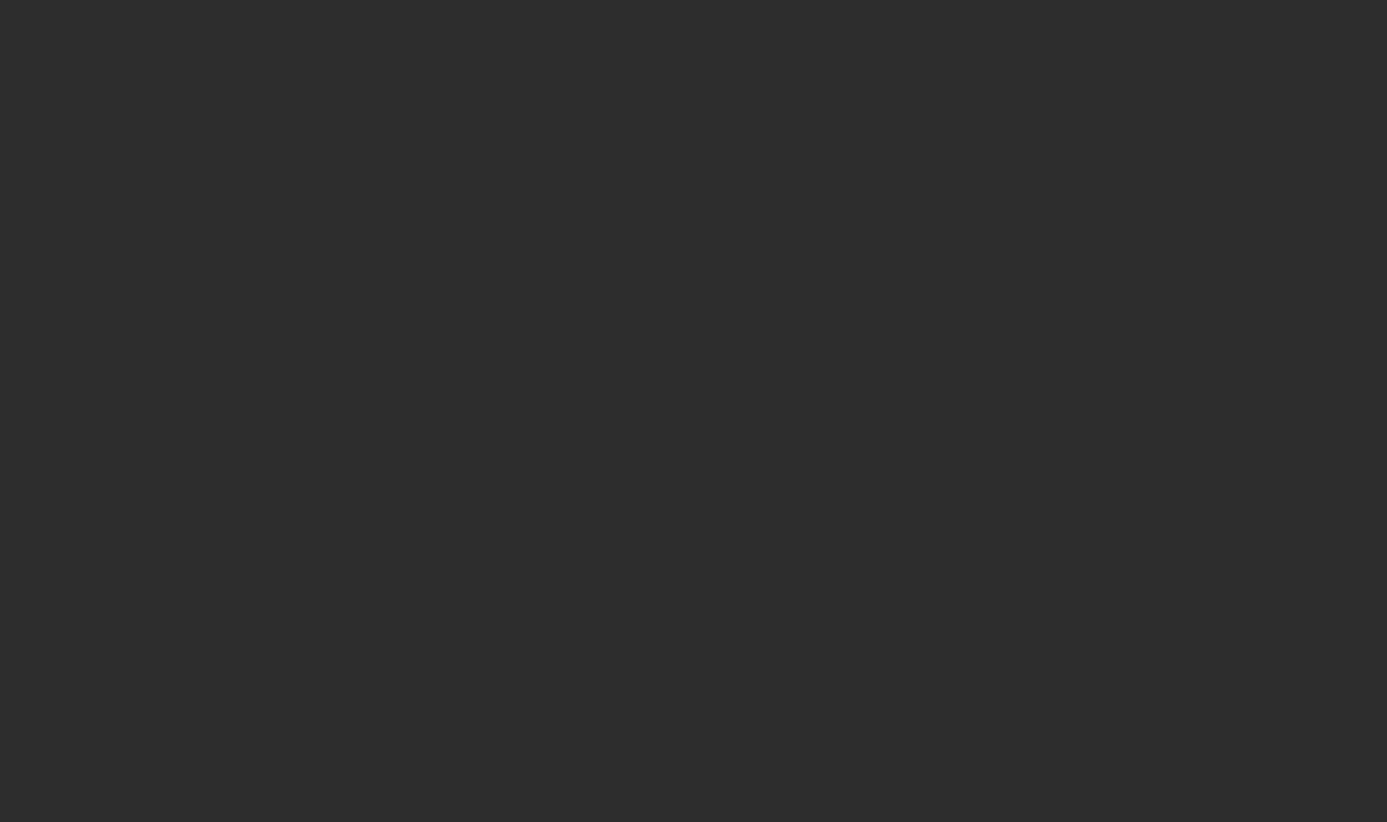
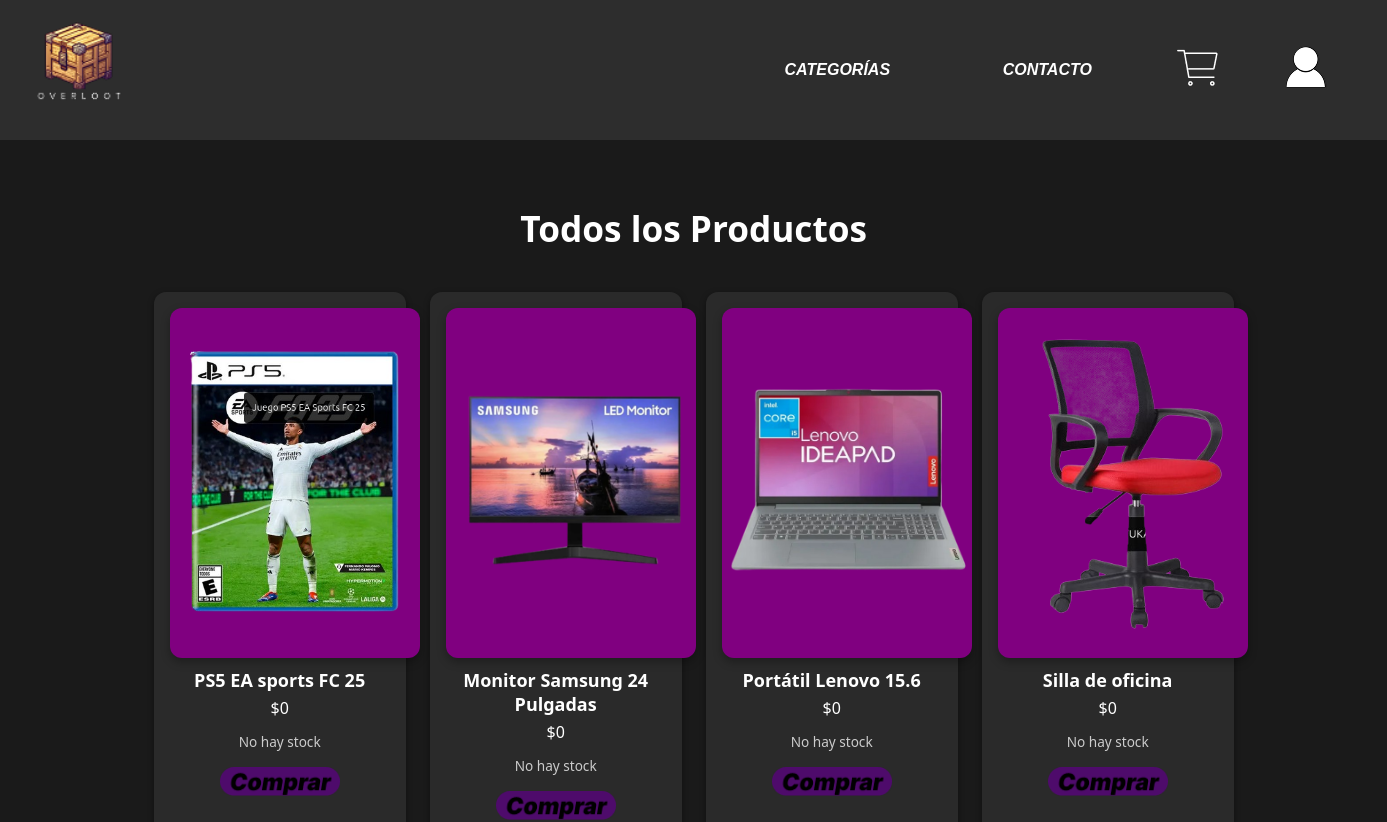
Before and after one commit to grupo-2A/Frontedc, a React (Vite) app: page /AllProductos in a window 1280 px wide. Before the commit this address had no page. Shown: the top 822 px of the page, 1387 px wide, since content can reach past the window. Before the commit the page ends 800 px from the top, so only its background shows below. Built offline with nearby package versions, Linux system fonts and the light colour scheme; no server answers.

Commit message:
actualización de codigo

```diff
--- a/src/components/Productos.jsx
+++ b/src/components/Productos.jsx
@@ -2,26 +2,21 @@
 import axios from 'axios';
 import './productos.css';
 
+// Productos locales con imágenes
 const productosLocales = [
-  { id: 3, nombre: "PS5 EA sports FC 25", imagen: '/images/destacados/fifa.png', precio: 319900 },
-  { id: 4, nombre: "Monitor Samsung 24 Pulgadas", imagen: '/images/destacados/monitor.png', precio: 449900 },
-  { id: 5, nombre: "Portátil Lenovo 15.6 ", imagen: '/images/destacados/portatil.png', precio: 2349900 },
-  { id: 6, nombre: "Silla de oficina", imagen: '/images/destacados/sillaof.png', precio: 579900 },
-  { id: 7, nombre: "Esferas del Dragón DBZ", imagen: '/images/destacados/esfera.png', precio: 199900 },
-  { id: 8, nombre: "Funko Pop! One Piece - Roronoa", imagen: '/images/destacados/zoro.png', precio: 89900 },
-  { id: 9, nombre: "Reproductor MP5 Genérico", imagen: '/images/destacados/game.png', precio: 159900 },
-  { id: 10, nombre: "Tarjeta Grafica GT210", imagen: '/images/destacados/tarjeta.png', precio: 259900 }
+  { imagen: '/images/destacados/fifa.png', nombre: "PS5 EA sports FC 25" },
+  { imagen: '/images/destacados/monitor.png', nombre: "Monitor Samsung 24 Pulgadas" },
+  { imagen: '/images/destacados/portatil.png', nombre: "Portátil Lenovo 15.6 " },
+  { imagen: '/images/destacados/sillaof.png', nombre: "Silla de oficina" },
+  { imagen: '/images/destacados/esfera.png', nombre: "Esferas del Dragón DBZ" },
+  { imagen: '/images/destacados/zoro.png', nombre: "Funko Pop! One Piece - Roronoa" },
+  { imagen: '/images/destacados/game.png', nombre: "Reproductor MP5 Genérico" },
+  { imagen: '/images/destacados/tarjeta.png', nombre: "Tarjeta Grafica GT210" }
 ];
 
-const normalizarNombre = (nombre) =>
-  nombre.toLowerCase()
-    .replace(/["']/g, '') // elimina comillas
-    .replace(/[^a-z0-9 ]/gi, '') // elimina símbolos especiales
-    .replace(/\s+/g, ' ') // unifica espacios
-    .trim();
-
+// Tarjeta individual del producto
 const ProductCard = ({ producto }) => {
-  const { cantidad } = producto;
+  const { nombre, imagen, precio, cantidad } = producto;
 
   let textoStock;
   if (cantidad > 10) {
@@ -35,10 +30,10 @@
   return (
     <div style={{ textAlign: 'center' }}>
       <div className="cuadro-morado">
-        <img src={producto.imagen} alt={producto.nombre} width={120} />
+        <img src={imagen} alt={nombre} width={120} />
       </div>
-      <p className="texto-producto">{producto.nombre}</p>
-      <p className="texto-precio">${producto.precio.toLocaleString()}</p>
+      <p className="texto-producto">{nombre}</p>
+      <p className="texto-precio">${precio.toLocaleString('es-CO')}</p>
       <p className="texto-stock">{textoStock}</p>
       <button className="boton-comprar">Comprar</button>
     </div>
@@ -49,19 +44,19 @@
   const [productos, setProductos] = useState([]);
 
   useEffect(() => {
-    axios.get('http://localhost:8000/productosc/')
+    axios.get('http://localhost:8000/productos/')
       .then(res => {
-        console.log("Respuesta del backend:", res.data);
         const productosDB = res.data;
 
+        // Mapear productos locales con sus datos del backend por nombre
         const combinados = productosLocales.map(local => {
-          const nombreLocal = normalizarNombre(local.nombre);
           const encontrado = productosDB.find(p =>
-            normalizarNombre(p.nombre) === nombreLocal
+            p.nombre.trim().toLowerCase() === local.nombre.trim().toLowerCase()
           );
 
           return {
             ...local,
+            precio: encontrado ? encontrado.precio : 0,
             cantidad: encontrado ? encontrado.cantidad : 0
           };
         });
@@ -69,12 +64,13 @@
         setProductos(combinados);
       })
       .catch(err => {
-        console.error("Error al cargar los productos desde la API:", err);
-        const sinStock = productosLocales.map(p => ({ ...p, cantidad: 0 }));
-        setProductos(sinStock);
+        console.error("Error al cargar productos desde el backend:", err);
+        const sinDatos = productosLocales.map(p => ({ ...p, precio: 0, cantidad: 0 }));
+        setProductos(sinDatos);
       });
   }, []);
 
+  // Mostrar productos en filas de 4
   return (
     <div>
       {productos.reduce((rows, producto, index) => {
@@ -83,7 +79,7 @@
         return rows;
       }, []).map((fila, i) => (
         <div key={i} style={{ display: 'flex', justifyContent: 'center', gap: '20px', marginBottom: '40px' }}>
-          {fila.map(p => <ProductCard key={p.id} producto={p} />)}
+          {fila.map((p, index) => <ProductCard key={index} producto={p} />)}
         </div>
       ))}
     </div>
--- a/src/pages/Admin/Admin.css
+++ b/src/pages/Admin/Admin.css
@@ -1,3 +1,14 @@
+/* Oculta flechas de los input tipo number */
+input[type=number]::-webkit-outer-spin-button,
+input[type=number]::-webkit-inner-spin-button {
+  -webkit-appearance: none;
+  margin: 0;
+}
+
+input[type=number] {
+  -moz-appearance: textfield; /* Firefox */
+}
+
 /* Admin.css */
 .admin-panel {
   max-width: 800px;
@@ -36,7 +47,8 @@
   margin-bottom: 1rem;
 }
 
-  input, select {
+input,
+select {
   padding: 0.6rem;
   border: 1px solid #94a3b8;
   border-radius: 8px;
--- /dev/null
+++ b/src/pages/Products/AllProductos.css
@@ -0,0 +1,93 @@
+.all-productos-container {
+    padding: 40px 20px;
+    background-color: #1a1a1a; /* Fondo oscuro para contraste */
+    min-height: 100vh;
+  }
+
+  .all-productos-container h1 {
+    color: white;
+    text-align: center;
+    margin-bottom: 40px;
+    font-size: 2.2rem;
+  }
+
+  .fila-productos {
+    display: flex;
+    flex-wrap: wrap;
+    justify-content: center;
+    gap: 24px;
+    margin-bottom: 32px;
+  }
+
+  .producto-card {
+    background-color: #2a2a2a;
+    border-radius: 12px;
+    padding: 16px;
+    width: 220px;
+    text-align: center;
+    box-shadow: 0 2px 6px rgba(0, 0, 0, 0.4);
+    transition: transform 0.3s ease;
+  }
+
+  .producto-card:hover {
+    transform: translateY(-6px);
+  }
+
+  .cuadro-morado {
+    background-color: #6a0dad;
+    width: 100%;
+    height: 180px;
+    border-radius: 12px;
+    display: flex;
+    justify-content: center;
+    align-items: center;
+    overflow: hidden;
+    transition: box-shadow 0.3s ease;
+  }
+
+  .cuadro-morado img {
+    width: 100%;
+    height: 100%;
+    object-fit: contain;
+    border-radius: 4px;
+    transition: filter 0.3s ease, box-shadow 0.3s ease;
+  }
+
+  .cuadro-morado:hover img {
+    filter: brightness(1.2);
+    box-shadow: 0 0 15px 5px rgba(255, 255, 255, 0.7);
+  }
+
+  .texto-producto {
+    font-weight: bold;
+    font-size: 1rem;
+    margin: 10px 0 4px;
+    color: white;
+    text-align: center;
+  }
+
+  .texto-precio {
+    color: #f1f1f1;
+    font-size: 0.95rem;
+    margin: 4px 0;
+  }
+
+  .texto-stock {
+    color: #cccccc;
+    font-size: 0.85rem;
+    margin-bottom: 10px;
+  }
+
+  .boton-comprar {
+    background-color: #6a0dad;
+    border: none;
+    color: white;
+    padding: 8px 16px;
+    border-radius: 8px;
+    cursor: pointer;
+    transition: background-color 0.3s ease;
+  }
+
+  .boton-comprar:hover {
+    background-color: #8b2dd2;
+  }
--- /dev/null
+++ b/src/pages/Products/AllProductos.jsx
@@ -0,0 +1,117 @@
+import React, { useEffect, useState } from 'react';
+import axios from 'axios';
+import Header from '../../components/Header/Header';
+import Footer from '../../components/Footer/Footer';
+import './AllProductos.css';
+
+const productosLocales = [
+  { imagen: '/images/destacados/fifa.png', nombre: "PS5 EA sports FC 25" },
+  { imagen: '/images/destacados/monitor.png', nombre: "Monitor Samsung 24 Pulgadas" },
+  { imagen: '/images/destacados/portatil.png', nombre: "Portátil Lenovo 15.6 " },
+  { imagen: '/images/destacados/sillaof.png', nombre: "Silla de oficina" },
+  { imagen: '/images/destacados/esfera.png', nombre: "Esferas del Dragón DBZ" },
+  { imagen: '/images/destacados/zoro.png', nombre: "Funko Pop! One Piece - Roronoa" },
+  { imagen: '/images/destacados/game.png', nombre: "Reproductor MP5 Genérico" },
+  { imagen: '/images/destacados/tarjeta.png', nombre: "Tarjeta Grafica GT210" }
+];
+
+// Componente individual para mostrar un producto
+const ProductCard = ({ producto }) => {
+  const { nombre, imagen, precio = 0, cantidad = 0 } = producto;
+
+  const textoStock =
+    cantidad > 10
+      ? 'Disponible'
+      : cantidad > 0
+      ? `Quedan ${cantidad} unidad${cantidad > 1 ? 'es' : ''}`
+      : 'No hay stock';
+
+  return (
+    <div className="producto-card">
+      <div className="cuadro-morado">
+        {imagen ? (
+          <img src={imagen} alt={nombre} width={120} />
+        ) : (
+          // Imagen por defecto o comentario para agregar luego
+          <div style={{ width: 120, height: 120, backgroundColor: '#ccc', display: 'flex', alignItems: 'center', justifyContent: 'center' }}>
+            {/* TODO: Agregar imagen para este producto */}
+            <span style={{ fontSize: '12px', textAlign: 'center', padding: '4px' }}>Imagen no disponible</span>
+          </div>
+        )}
+      </div>
+      <p className="texto-producto">{nombre}</p>
+      <p className="texto-precio">${precio.toLocaleString('es-CO')}</p>
+      <p className="texto-stock">{textoStock}</p>
+      <button className="boton-comprar">Comprar</button>
+    </div>
+  );
+};
+
+const AllProductos = () => {
+  const [productos, setProductos] = useState([]);
+
+  useEffect(() => {
+    const obtenerProductos = async () => {
+      try {
+        const res = await axios.get('http://localhost:8000/productos/');
+        const productosDB = res.data;
+
+        // 1. Mapear productos locales (con imagen)
+        const productosConImagen = productosLocales.map(local => {
+          const match = productosDB.find(p =>
+            p.nombre.trim().toLowerCase() === local.nombre.trim().toLowerCase()
+          );
+          return {
+            ...local,
+            precio: match ? match.precio : 0,
+            cantidad: match ? match.cantidad : 0
+          };
+        });
+
+        // 2. Agregar los productos del backend que no están en los locales
+        const nombresLocales = productosLocales.map(p => p.nombre.trim().toLowerCase());
+        const productosSinImagen = productosDB
+          .filter(p => !nombresLocales.includes(p.nombre.trim().toLowerCase()))
+          .map(p => ({
+            ...p,
+            imagen: null // ❗ Aquí se puede luego agregar la ruta de imagen cuando esté disponible
+          }));
+
+        // 3. Unir todo y guardar
+        setProductos([...productosConImagen, ...productosSinImagen]);
+      } catch (error) {
+        console.error('Error al obtener productos desde el backend:', error);
+        const sinDatos = productosLocales.map(p => ({ ...p, precio: 0, cantidad: 0 }));
+        setProductos(sinDatos);
+      }
+    };
+
+    obtenerProductos();
+  }, []);
+
+  // Agrupar productos en filas de 4
+  const filasDeProductos = productos.reduce((filas, producto, index) => {
+    if (index % 4 === 0) filas.push([]);
+    filas[filas.length - 1].push(producto);
+    return filas;
+  }, []);
+
+  return (
+    <>
+      <Header />
+      <main className="all-productos-container">
+        <h1>Todos los Productos</h1>
+        {filasDeProductos.map((fila, i) => (
+          <div key={i} className="fila-productos">
+            {fila.map((producto, j) => (
+              <ProductCard key={j} producto={producto} />
+            ))}
+          </div>
+        ))}
+      </main>
+      <Footer />
+    </>
+  );
+};
+
+export default AllProductos;
--- a/src/router/AppRouter.jsx
+++ b/src/router/AppRouter.jsx
@@ -9,6 +9,7 @@
 import OrderPage from '../pages/Order/OrderPage';
 import EditAccountPage from '../pages/EditAccount/EditAccountPage';
 import Admin from '../pages/Admin/AdminPanel';
+import AllProductos from '../pages/Products/AllProductos';
 
 export default function AppRouter() {
   return (
@@ -30,6 +31,7 @@
         <Route path="/order" element={<OrderPage />} />
         <Route path="/edit-account" element={<EditAccountPage />} />
         <Route path="/AdminPanel" element={<Admin />} />
+        <Route path="/AllProductos" element={<AllProductos />} />
       </Routes>
     </BrowserRouter>
   );
```
Also changed, not shown: src/pages/Admin/AdminPanel.jsx (+22 -32 lines), src/pages/HomePage/HomePage.jsx (+19 -19 lines). Lines whose indentation alone changed are shown as unchanged.
